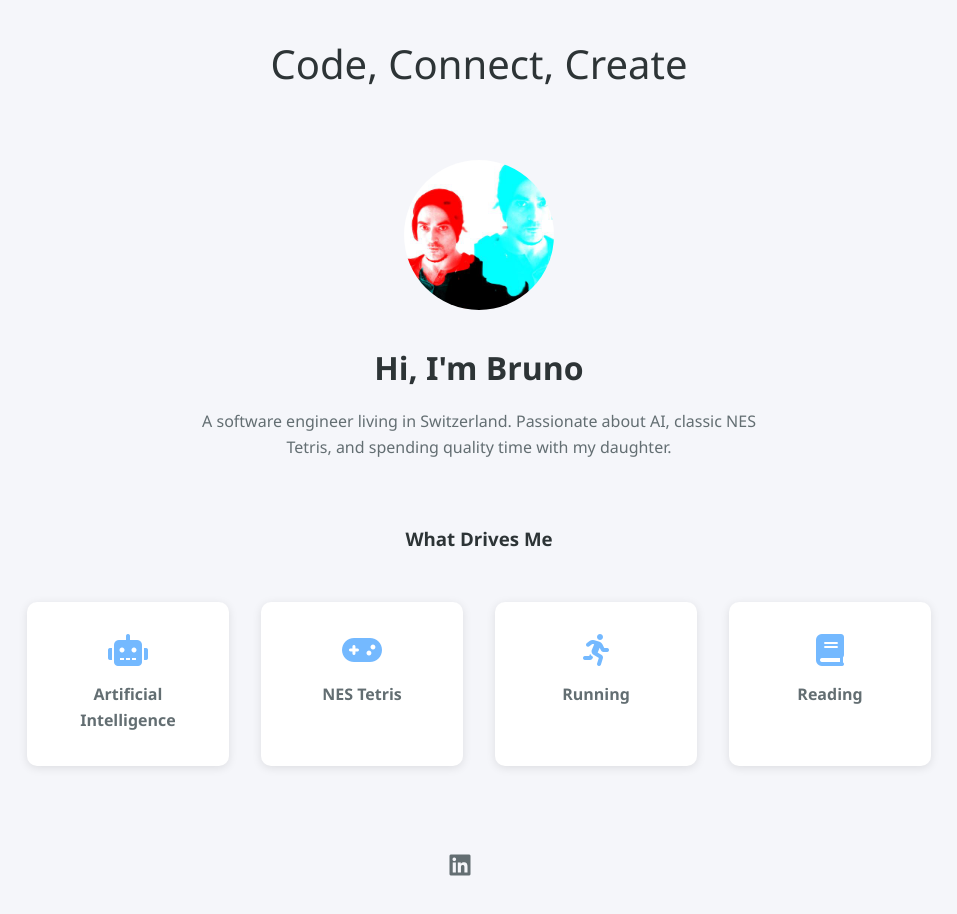
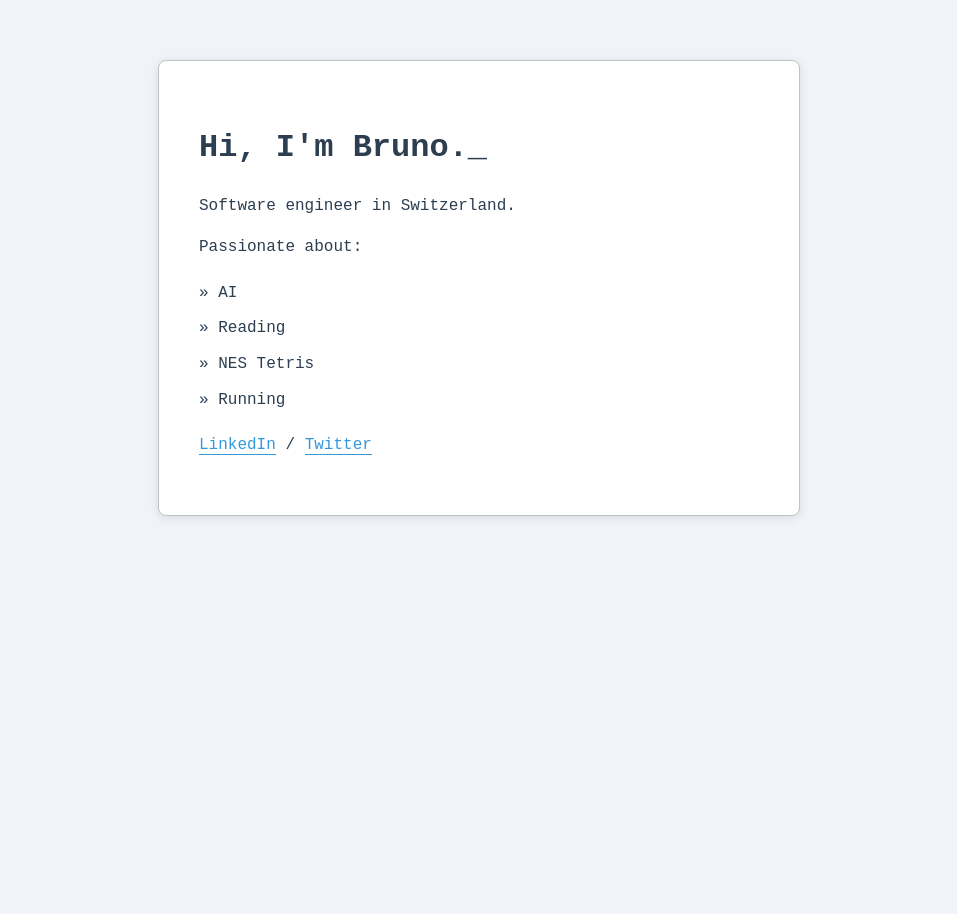
Before and after one commit to gilloh/homepage, a plain HTML site: page index.html in a window 1280 px wide. Shown: the whole page, without its empty margins (161-1118 px from the left). After the commit the page ends 800 px from the top, so only its background shows below. Drawn offline with Linux system fonts and the light colour scheme.

Commit message:
further changes to the look and feel

```diff
--- a/index.html
+++ b/index.html
@@ -5,54 +5,24 @@
     <meta name="viewport" content="width=device-width, initial-scale=1.0">
     <title>Bruno's Homepage</title>
     <link rel="stylesheet" href="styles.css">
-    <link rel="stylesheet" href="https://cdnjs.cloudflare.com/ajax/libs/font-awesome/6.0.0/css/all.min.css">
 </head>
 <body>
     <div class="container">
-        <header>
-            <h1>Code, Connect, Create</h1>
-        </header>
-
-        <main>
-            <section class="bio">
-                <div class="profile-img">
-                    <img src="pp.jpeg" alt="Bruno's profile photo">
-                </div>
-                <h2>Hi, I'm Bruno</h2>
-                <p>A software engineer living in Switzerland. Passionate about AI, classic NES Tetris, and spending quality time with my daughter.</p>
-            </section>
-
-            <section class="interests">
-                <h3>What Drives Me</h3>
-                <div class="interests-grid">
-                    <div class="interest-item">
-                        <i class="fas fa-robot"></i>
-                        <h4>Artificial Intelligence</h4>
-                    </div>
-                    <div class="interest-item">
-                        <i class="fas fa-gamepad"></i>
-                        <h4>NES Tetris</h4>
-                    </div>
-                    <div class="interest-item">
-                        <i class="fas fa-running"></i>
-                        <h4>Running</h4>
-                    </div>
-                    <div class="interest-item">
-                        <i class="fas fa-book"></i>
-                        <h4>Reading</h4>
-                    </div>
-                </div>
-            </section>
-
-            <section class="social">
-                <a href="https://www.linkedin.com/in/bruno-barros-rodrigues/" target="_blank" aria-label="LinkedIn Profile">
-                    <i class="fab fa-linkedin"></i>
-                </a>
-                <a href="https://x.com/gilloh_che" target="_blank" aria-label="Twitter/X Profile">
-                    <i class="fab fa-x-twitter"></i>
-                </a>
-            </section>
-        </main>
+        <div class="content">
+            <h1>Hi, I'm Bruno.</h1>
+            <p>Software engineer in Switzerland.</p>
+            <p>Passionate about:</p>
+            <ul>
+                <li>» AI</li>
+                <li>» Reading</li>
+                <li>» NES Tetris</li>
+                <li>» Running</li>
+            </ul>
+            <p class="links">
+                <a href="https://www.linkedin.com/in/bruno-barros-rodrigues/">LinkedIn</a> /
+                <a href="https://twitter.com/gilloh_che">Twitter</a>
+            </p>
+        </div>
     </div>
 </body>
 </html>
--- a/styles.css
+++ b/styles.css
@@ -1,143 +1,57 @@
-:root {
-    --primary-color: #2d3436;
-    --secondary-color: #636e72;
-    --accent-color: #74b9ff;
-    --background-color: #f5f6fa;
-    --text-color: #2d3436;
-}
-
-* {
+body {
+    background-color: #f0f4f8;
+    color: #2c3e50;
+    font-family: 'Courier New', monospace;
+    line-height: 1.6;
     margin: 0;
-    padding: 0;
-    box-sizing: border-box;
-}
-
-body {
-    font-family: 'Segoe UI', system-ui, -apple-system, sans-serif;
-    background-color: var(--background-color);
-    color: var(--text-color);
-    line-height: 1.6;
+    padding: 20px;
 }
 
 .container {
-    max-width: 1000px;
-    margin: 0 auto;
-    padding: 2rem;
+    max-width: 600px;
+    margin: 40px auto;
+    padding: 20px;
+    border: 1px solid #bdc3c7;
+    border-radius: 8px;
+    background-color: #ffffff;
+    box-shadow: 0 2px 10px rgba(0, 0, 0, 0.1);
 }
 
-header {
-    text-align: center;
-    margin-bottom: 4rem;
+.content {
+    padding: 20px;
 }
 
 h1 {
-    font-size: 2.5rem;
-    color: var(--primary-color);
-    font-weight: 300;
+    margin-bottom: 20px;
 }
 
-.bio {
-    text-align: center;
-    margin-bottom: 4rem;
+ul {
+    list-style: none;
+    padding: 0;
+    margin: 20px 0;
 }
 
-.profile-img {
-    width: 150px;
-    height: 150px;
-    border-radius: 50%;
-    margin: 0 auto 2rem;
-    overflow: hidden;
+li {
+    margin: 10px 0;
 }
 
-.profile-img img {
-    width: 100%;
-    height: 100%;
-    object-fit: cover;
+a {
+    color: #3498db;
+    text-decoration: none;
+    border-bottom: 1px solid #3498db;
 }
 
-.bio h2 {
-    font-size: 2rem;
-    margin-bottom: 1rem;
-    color: var(--primary-color);
+a:hover {
+    background-color: #3498db;
+    color: #ffffff;
 }
 
-.bio p {
-    max-width: 600px;
-    margin: 0 auto;
-    color: var(--secondary-color);
+/* Typewriter cursor effect */
+h1::after {
+    content: "_";
+    animation: blink 1s step-end infinite;
 }
 
-.interests {
-    margin-bottom: 4rem;
+@keyframes blink {
+    50% { opacity: 0; }
 }
-
-.interests h3 {
-    text-align: center;
-    margin-bottom: 2rem;
-    color: var(--primary-color);
-}
-
-.interests-grid {
-    display: grid;
-    grid-template-columns: repeat(auto-fit, minmax(200px, 1fr));
-    gap: 2rem;
-    padding: 1rem;
-}
-
-.interest-item {
-    text-align: center;
-    padding: 2rem;
-    background-color: white;
-    border-radius: 10px;
-    box-shadow: 0 2px 10px rgba(0, 0, 0, 0.1);
-    transition: transform 0.3s ease;
-}
-
-.interest-item:hover {
-    transform: translateY(-5px);
-}
-
-.interest-item i {
-    font-size: 2rem;
-    color: var(--accent-color);
-    margin-bottom: 1rem;
-}
-
-.interest-item h4 {
-    color: var(--secondary-color);
-}
-
-.social {
-    text-align: center;
-}
-
-.social a {
-    color: var(--secondary-color);
-    font-size: 1.5rem;
-    margin: 0 1rem;
-    text-decoration: none;
-    transition: color 0.3s ease;
-}
-
-.social a:hover {
-    color: var(--accent-color);
-}
-
-@media (max-width: 768px) {
-    .container {
-        padding: 1rem;
-    }
-
-    h1 {
-        font-size: 2rem;
-    }
-
-    .bio h2 {
-        font-size: 1.5rem;
-    }
-
-    .interests-grid {
-        grid-template-columns: repeat(auto-fit, minmax(150px, 1fr));
-        gap: 1rem;
-    }
-}
```
